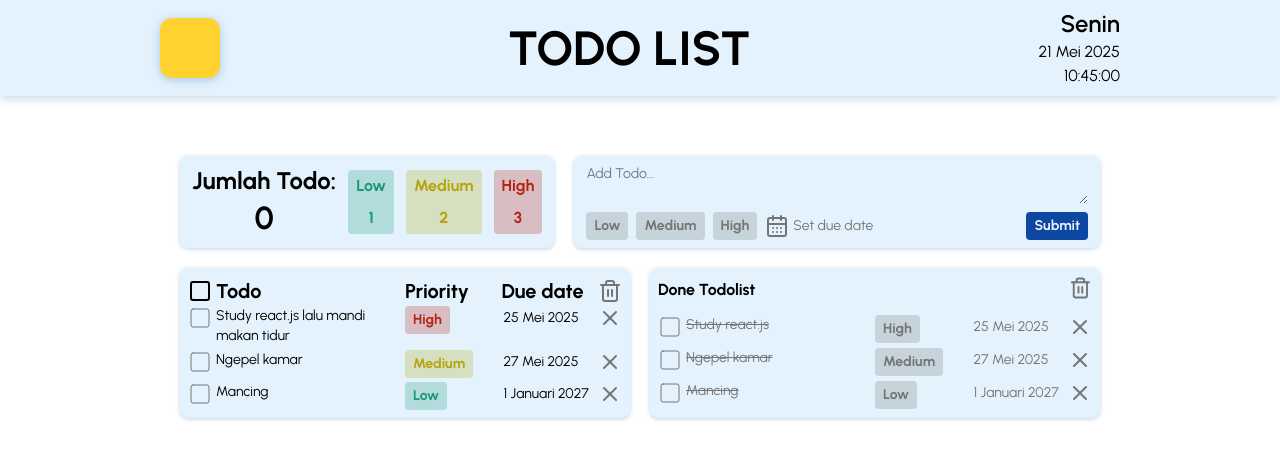
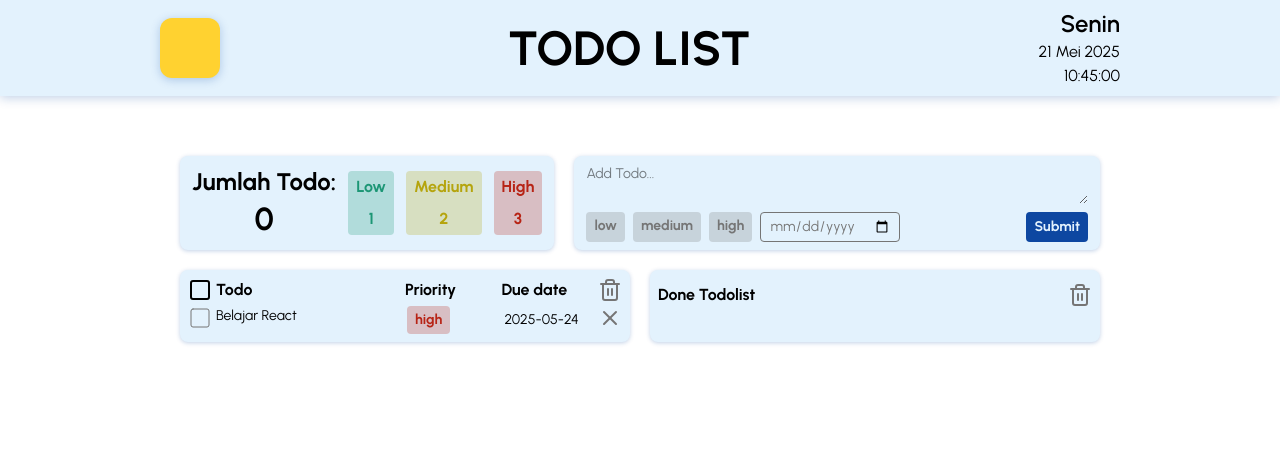
Before and after one commit to DavidPratama21/harisenin-todolist-mission4, a React (Vite) app: page / in a window 1280 px wide. Shown: the top 460 px of the page. Built offline with nearby package versions, Linux system fonts and the light colour scheme.

Commit message:
done todo list gooooo

```diff
--- a/package.json
+++ b/package.json
@@ -14,7 +14,8 @@
     "lucide-react": "^0.510.0",
     "react": "^19.1.0",
     "react-dom": "^19.1.0",
-    "tailwindcss": "^4.1.6"
+    "tailwindcss": "^4.1.6",
+    "zustand": "^5.0.5"
   },
   "devDependencies": {
     "@eslint/js": "^9.25.0",
--- a/src/App.jsx
+++ b/src/App.jsx
@@ -1,54 +1,30 @@
 import './App.css'
 import Header from './components/Header'
 import Beranda from './pages/Beranda'
+// import store from './store/todo'
 
-let todoList = [
-  {
-    desc: 'belajar react',
-    priority: 'high',
-    status: 'todo',
-  },
-]
+// let todoList = [
+//   {
+//     desc: 'belajar react',
+//     priority: 'high',
+//     dueDate: '2022-01-01',
+//     status: 'done',
+//   },
+//   {
+//     desc: 'Study react',
+//     priority: 'high',
+//     dueDate: '2022-01-01',
+//     status: 'todo',
+//   },
+// ]
 
-const addTodoList = (desc, priority) => {
-  todoList = [
-    {
-      desc,
-      priority,
-      status: 'todo',
-    },
-    ...todoList
-  ]
-}
-
-const editTodoList = (index, data) => {
-  todoList[index] = {
-    ...todoList[index],
-    ...data,
-  }
-}
-
-const deleteTodoList = (indexParams) => {
-  todoList = todoList.filter((_, index) => index !== indexParams)
-}
-
-
-addTodoList('makan', 'low')
-console.log('after add')
-console.log(todoList)
-editTodoList(1, {desc:"makan nasi goreng", priority:"low", status:"todo"})
-console.log('after edit')
-console.log(todoList)
-deleteTodoList(0)
-console.log('after delete')
-console.log(todoList)
 
 function App() {
   return (
     <>
       <Header/>
-      <Beranda>
-      </Beranda>
+      {/* <Beranda todoList={todoList}/> */}
+      <Beranda/>
     </>
   )
 }
--- a/src/components/DoneTodo.jsx
+++ b/src/components/DoneTodo.jsx
@@ -2,7 +2,13 @@ import React from "react";
 import { Trash2, Square, SquareCheck } from "lucide-react";
 import Todo from "../components/Todo";
 
+import store from "../store/todo";
+
 const DoneTodo = () => {
+  const doneTodos = store((state) => state.doneTodoList);
+  const deleteDoneTodo = store((state) => state.deleteDoneTodo)
+  const clearDoneTodo = store((state) => state.clearAllDoneTodo)
+
   return (
     <div className="p-2 grid gap-3 w-full rounded-lg bg-secondary shadow-[0_1px_4px_rgba(13,71,161,.25)]">
       {/* Title & Pick done todo to delete */}
@@ -16,28 +22,22 @@ const DoneTodo = () => {
           <h3 className="font-bold">Done Todolist</h3>
         </div>
         {/* Delete BTN */}
-        <Trash2 color="#757575" />
+        <button onClick={clearDoneTodo}>
+          <Trash2 color="#757575" />
+        </button>
       </div>
       {/* Done Todolist */}
       <div className="grid gap-1 w-full text-sm">
-        <Todo
-          task="Study react.js"
-          priority={"High"}
-          dueDate={"25 Mei 2025"}
-          done={"done"}
-        />
-        <Todo
-          task="Ngepel kamar"
-          priority={"Medium"}
-          dueDate={"27 Mei 2025"}
-          done={"done"}
-        />
-        <Todo
-          task="Mancing"
-          priority={"Low"}
-          dueDate={"1 Januari 2027"}
-          done={"done"}
-        />
+        {doneTodos.map((todo, index) => (
+          <Todo
+            key={index}
+            todo={todo}
+            onDelete={() => deleteDoneTodo(index)}
+            onDone= {() => {}}
+          />
+        ))}
+
+
       </div>
     </div>
   );
--- a/src/components/ListTodo.jsx
+++ b/src/components/ListTodo.jsx
@@ -1,71 +1,39 @@
-// import { useState} from 'react'
-import { Trash2, Square, SquareCheck} from 'lucide-react';
-import Todo from '../components/Todo';
+import { useState, useEffect } from "react";
+import { Trash2, Square, SquareCheck, X, List } from "lucide-react";
+import Todo from "../components/Todo";
+
+import store from "../store/todo";
 
 const ListTodo = () => {
-  // const [click, setClick] = useState(true)
-
-  // const handleClick = () => {
-  //   setClick(!click);
-  // }
+  const todoList = store((state) => state.todoList);
+  const deleteTodo = store((state) => state.deleteTodoList);
+  const clearTodo = store((state) => state.clearAllTodoList);
+  const setDone = store((state) => state.setDone);
 
   return (
-    <div className='p-2 grid w-full rounded-lg bg-secondary shadow-[0_1px_4px_rgba(13,71,161,.25)]'>
+    <div className="p-2 grid w-full rounded-lg bg-secondary shadow-[0_1px_4px_rgba(13,71,161,.25)] gap-1">
       {/* Title & Pick todo to delete */}
-      <div className='grid items-center grid-cols-[auto_2fr_1fr_1fr_auto] gap-1 text-[20px]'>
-        {/* Pick todo */}
-        <Square className='col-auto'/>
-        <h3 className='font-bold'>Todo</h3>
-        <h3 className='font-bold'>Priority</h3>
-        <h3 className='font-bold'>Due date</h3>
-        {/* Delete BTN */}
-        <Trash2 color='#757575'/>
+      <div className="grid items-center grid-cols-[auto_2fr_1fr_1fr_auto] gap-1">
+        {/* Row 1 Title */}
+        {/* set done */}
+        <button>
+          <Square className="col-auto" />
+        </button>
+        <h3 className="font-bold col-span-3 lg:col-span-1">Todo</h3>
+        <h3 className="font-bold hidden lg:inline">Priority</h3>
+        <h3 className="font-bold hidden lg:inline">Due date</h3>
+        {/* delete all */}
+        <button onClick={clearTodo}>
+          <Trash2 color="#757575" />
+        </button>
       </div>
 
+      {todoList.map((todo, index) => (
+        <Todo todo={todo} key={index} onDelete={() => deleteTodo(index)} setDone={setDone}/>
+        // return console.log(todo)
+      ))}
+    </div>
+  );
+};
 
-      {/* List todo */}
-      <div className='grid gap-1 w-full text-sm'>
-        <Todo task="Study react.js lalu mandi makan tidur" bgPrio={'high'} priority={'High'} dueDate={'25 Mei 2025'}/>
-        <Todo task="Ngepel kamar" bgPrio={'medium'} priority={'Medium'} dueDate={'27 Mei 2025'}/>
-        <Todo task="Mancing" bgPrio={'low'} priority={'Low'} dueDate={'1 Januari 2027'}/>
-      </div>
-    </div>
-
-
-
-
-
-
-
-
-
-    // <div className='p-2 grid w-full rounded-lg bg-secondary shadow-[0_1px_4px_rgba(13,71,161,.25)]'>
-    //   {/* Title & Pick todo to delete */}
-    //   <div className='flex'>
-    //     {/* Title & pick todo */}
-    //     <div className='flex w-full gap-1 items-center'>
-    //       {/* Pick todo */}
-    //       {/* <button onClick={handleClick}>
-    //         {click ? <Square strokeWidth={1} /> : <SquareCheck strokeWidth={1} />}
-    //       </button> */}
-    //       <h3 className='font-bold'>Todo</h3>
-    //       <h3 className='font-bold'>Priority</h3>
-    //       <h3 className='font-bold'>Due date</h3>
-
-    //     </div>
-
-    //     {/* Delete BTN */}
-    //     <Trash2 color='#757575'/>
-    //   </div>
-
-    //   {/* List todo */}
-    //   <div className='grid gap-1 w-full text-sm'>
-    //     <Todo task="Study react.js" bgPrio={'high'} priority={'High'} dueDate={'25 Mei 2025'}/>
-    //     <Todo task="Ngepel kamar" bgPrio={'medium'} priority={'Medium'} dueDate={'27 Mei 2025'}/>
-    //     <Todo task="Mancing" bgPrio={'low'} priority={'Low'} dueDate={'1 Januari 2027'}/>
-    //   </div>
-    // </div>
-  )
-}
-
-export default ListTodo
+export default ListTodo;
--- a/src/components/TambahTodo.jsx
+++ b/src/components/TambahTodo.jsx
@@ -1,29 +1,86 @@
-import React from "react";
+import { useState } from "react";
 import { CalendarDays } from "lucide-react";
+import store from "../store/todo";
+
 
 const TambahTodo = () => {
+  const addTodo = store((state) => state.addTodoList);
+
+  const [desc, setDesc] = useState("");
+  const [priority, setPriority] = useState("");
+  const [dueDate, setDueDate] = useState("");
+
+  const handleSumbit = () => {
+    if (!desc || !priority || !dueDate) {
+      alert("Please fill all fields");
+      return;
+    }
+
+    addTodo(desc, priority, dueDate);
+
+    setDesc("");
+    setPriority("");
+    setDueDate("");
+  };
+
   return (
     <div className="w-full text-sm grid gap-2 py-2 px-3 rounded-lg bg-secondary shadow-[0_1px_4px_rgba(13,71,161,.25)]">
-      <textarea type="text" placeholder="Add Todo..." />
-      <div className="grid gap-2
+      <textarea
+        type="text"
+        placeholder="Add Todo..."
+        value={desc}
+        onChange={(e) => setDesc(e.target.value)}
+      />
+      <div
+        className="grid gap-2
         lg:flex
         "
       >
         {/* Pick priority */}
         <div className="flex gap-2 text-done font-bold">
+          {["low", "medium", "high"].map((level) => (
+            <span
+              key={level}
+              onClick={() => setPriority(level)}
+              className={`px-2 py-1 rounded cursor-pointer
+              ${priority === level ? `bg-${level}/25 text-${level}` : "bg-done/25"}`}
+            >
+              {level}
+            </span>
+          ))}
+        </div>
+
+        {/* Pick priority */}
+        {/* <div className="flex gap-2 text-done font-bold">
           <span className="px-2 py-1 rounded bg-done/25 hover:bg-low/25 hover:text-low">Low</span>
           <span className="px-2 py-1 rounded bg-done/25 hover:bg-medium/25 hover:text-medium">Medium</span>
           <span className="px-2 py-1 rounded bg-done/25 hover:bg-high/25 hover:text-high">High</span>
-        </div>
+        </div> */}
+
         {/* Set due date & Submit BTN */}
         <div className="flex justify-between text-done lg:w-full">
           {/* Set due date */}
           <button className="flex gap-1 items-center">
+            {/* <CalendarDays /> */}
+            <input
+              type="date"
+              value={dueDate}
+              onChange={(e) => setDueDate(e.target.value)}
+              className="border px-2 py-1 rounded"
+            />
+          </button>
+
+          {/* Set due date */}
+          {/* <button className="flex gap-1 items-center">
             <CalendarDays />
             <p>Set due date</p>
-          </button>
+          </button> */}
+
           {/* Submit BTN */}
-          <button className="px-2 py-1 bg-primary rounded font-bold text-secondary">
+          <button
+            onClick={handleSumbit}
+            className="px-2 py-1 bg-primary rounded font-bold text-secondary"
+          >
             Submit
           </button>
         </div>
--- a/src/components/Todo.jsx
+++ b/src/components/Todo.jsx
@@ -1,54 +1,35 @@
-import React from 'react'
 import {Square, SquareCheck, X} from 'lucide-react';
 
-// const [done, setDone] = useState(false);
+export const Todo = ({todo, onDelete, setDone}) => {
+  // console.log(todo.status)
+  // console.log(typeof todo.status)
 
+  return (
+    <div className='grid grid-cols-[auto_2fr_1fr_1fr_auto] text-sm items-center'>
 
-
-export const Todo = ({task, bgPrio = 'done' , priority, dueDate, done}) => {
-  return (
-    <div className={`grid lg:items-start text-${done} grid-cols-[auto_2fr_1fr_1fr_auto] gap-1`}>
-      {/* Done Btn */}
-      <button><Square strokeWidth={1} color='#757575'/></button>
-      <p className={`${done ? 'line-through' : ''} self-start`}>{task}</p>
-      {/* Priority */}
-      <span className={`rounded font-bold py-1 px-2 w-fit text-${bgPrio} bg-${bgPrio}/25`}>{priority}</span>
-      {/* Due date */}
-      <span className='p-0.5 rounded w-fit text-nowrap'>{dueDate}</span>
-      {/* Delete */}
-      <button><X color='#757575'/></button>
+      <button className='self-start mr-1' onClick={setDone}>
+        {todo.status === 'done' ? (
+          <Square strokeWidth={1} color='#4CAF50'/>
+        ) : (
+          <Square strokeWidth={1} color='#757575'/>
+        )}
+      </button>
+      <p className={`${todo?.status === 'done' ? 'line-through' : ''} self-start`}>
+        {todo?.desc}
+      </p>
+      <span className={`rounded font-bold py-1 px-2 w-fit h-fit text-${todo?.priority} bg-${todo?.priority}/25`}>
+        {todo?.priority}
+      </span>
+      <span className='p-0.5 rounded w-fit text-nowrap'>
+        {todo?.dueDate}
+      </span>
+      {/* delete */}
+      <button className='self-start'
+        onClick={onDelete}
+      >
+        <X color='#757575'/>
+      </button>
     </div>
-
-
-
-
-
-
-
-
-
-
-    // <div className={`flex justify-between items-start text-${done}`}>
-    //   {/* Todo */}
-    //   <div className='flex gap-1 items-start'>
-    //     {/* Done Btn */}
-    //     <button><Square strokeWidth={1} color='#757575'/></button>
-    //     {/* Todo, Priority, Due date */}
-    //     <div className='grid lg:flex'>
-    //       <p>{task}</p>
-    //       {/* Priority & Due date */}
-    //       <div className='flex gap-1'>
-    //         {/* Priority */}
-    //         <span className={`p-0.5 text-${bgPrio} bg-${bgPrio}/25 rounded font-bold`}>{priority}</span>
-    //         {/* <span className='p-0.5 text-high bg-high/25 rounded font-bold'>High</span> */}
-    //         {/* Due date */}
-    //         <span className='p-0.5 text-done bg-done/25 rounded'>{dueDate}</span>
-    //       </div>
-    //     </div>
-    //   </div>
-    //   {/* Delete */}
-    //   <button><X color='#757575'/></button>
-    // </div>
   )
 }
 
--- /dev/null
+++ b/src/store/todo.js
@@ -0,0 +1,73 @@
+import { create } from "zustand";
+import { persist } from "zustand/middleware";
+
+const store = create(
+  persist(
+    (set, get) => ({
+      todoList: [
+        {
+          desc: "Belajar React",
+          priority: "high",
+          dueDate: "2025-05-24",
+          status: "todo",
+        },
+      ],
+      doneTodoList: [],
+      addTodoList: (desc, priority, dueDate) => {
+        const newTodo = {
+          desc,
+          priority,
+          dueDate,
+          status: "todo",
+        };
+        set((state) => ({
+          todoList: [newTodo, ...state.todoList],
+        }));
+      },
+      setDone: (index) => {
+        set((state) => {
+          const doneTodo = {
+            ...state.todoList[index],
+            status: "done",
+          };
+          return {
+            todoList: state.todoList.filter((_, i) => i !== index),
+            doneTodoList: [...state.doneTodoList, doneTodo],
+          };
+        });
+      },
+      // editTodoList: (index, data) => {
+      //   const updateList = [...get().todoList];
+      //   updateList[index] = {
+      //     ...updateList[index],
+      //     ...data
+      //   };
+      //   set({ todoList: updateList });
+      // },
+      deleteTodoList: (indexToDelete) => {
+        const updateList = get().todoList.filter(
+          (_, index) => index !== indexToDelete
+        );
+        set({ todoList: updateList });
+      },
+      clearAllTodoList: () =>
+        set(() => ({
+          todoList: [],
+        })),
+      deleteDoneTodoList: (index) =>
+        set((state) => ({
+          doneTodoList: state.doneTodoList.filter((_, i) => i !== index),
+        })),
+      clearAllDoneTodo: () =>
+        set(() => ({
+          doneTodoList: [],
+        })),
+    }),
+    {
+      name: "todo-storage",
+      getStorage: () => localStorage,
+    }
+  )
+);
+
+export default store;
```
Also changed, not shown: src/pages/Beranda.jsx (+10 -17 lines), 1 other file (tests, documents, lock files or other folders).
